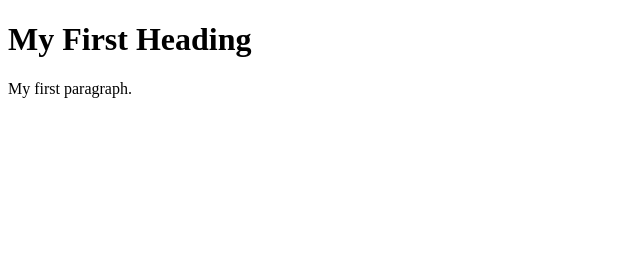
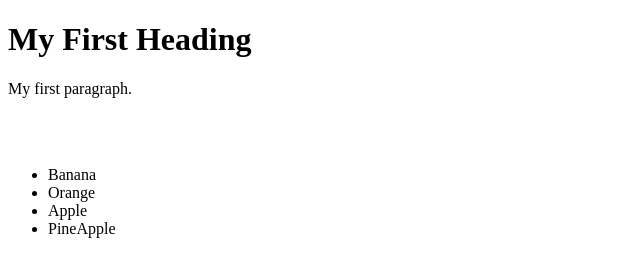
Before and after one commit to pandayhanuman/ListApplication, a plain HTML site: page index.html in a window 1280 px wide. Shown: the whole page, without its empty margins (0-640 px from the left). Drawn offline with Linux system fonts and the light colour scheme.

Commit message:
modifying 2nd time desc added list

```diff
--- a/index.html
+++ b/index.html
@@ -3,8 +3,13 @@
 <body>
 
 <h1>My First Heading</h1>
-
 <p>My first paragraph.</p>
-
+<br><br>
+<ul>
+<li>Banana</li>
+<li>Orange</li>
+<li>Apple</li>
+<li>PineApple</li>
+</ul>
 </body>
 </html>
```
